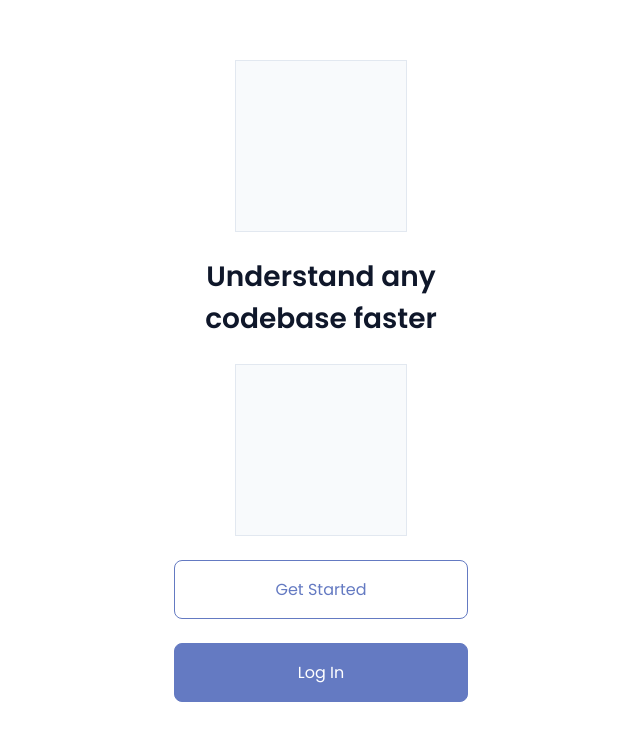
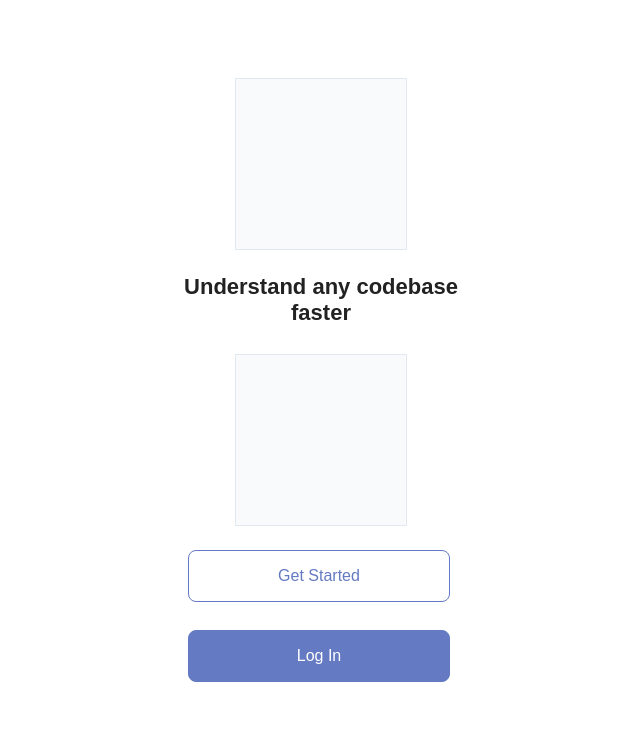
Before and after one commit to agile-students-fall2026/generic-mern-stack-project-repoiq, a React (Vite) app in the folder front-end/: page / in a window 1280 px wide. Shown: the top 740 px of the page, without its empty margins (319-959 px from the left). Built offline with nearby package versions, Linux system fonts and the light colour scheme.

Commit message:
add base styles

```diff
--- a/front-end/src/features/welcome.jsx
+++ b/front-end/src/features/welcome.jsx
@@ -1,4 +1,4 @@
-import "./welcome.css";
+import './welcome.css';
 
 function Welcome({ setPage }) {
   return (
@@ -9,11 +9,11 @@ function Welcome({ setPage }) {
 
       <div className="placeholder-img"></div>
 
-      <button className="btn btn-outline" onClick={() => setPage("signup")}>
+      <button className="btn btn-outline" onClick={() => setPage('signup')}>
         Get Started
       </button>
 
-      <button className="btn btn-gray" onClick={() => setPage("login")}>
+      <button className="btn btn-gray" onClick={() => setPage('login')}>
         Log In
       </button>
     </div>
--- a/front-end/src/index.css
+++ b/front-end/src/index.css
@@ -1,72 +1,105 @@
-@import url("https://fonts.googleapis.com/css2?family=Poppins:wght@400;500;600&family=JetBrains+Mono&display=swap");
+@import url('https://fonts.googleapis.com/css2?family=Poppins:wght@400;500;600&family=JetBrains+Mono&display=swap');
 
 :root {
   --primary: #647ac2;
   --primary-hover: #0c1328;
-  --accent: #38BDF8;
-  --secondary: #E0F2FE;
+  --accent: #38bdf8;
+  --secondary: #e0f2fe;
 
-  --text: #0F172A;
-  --text-muted: #64748B;
-  --border: #E2E8F0;
-  --background: #FFFFFF;
-  --surface: #F8FAFC;
+  --text: #0f172a;
+  --text-muted: #64748b;
+  --border: #e2e8f0;
+  --background: #ffffff;
+  --surface: #f8fafc;
 
-  --success: #16A34A;
-  --error: #DC2626;
+  --success: #16a34a;
+  --error: #dc2626;
 
   --radius: 8px;
   --radius-card: 12px;
 
-  --font: "Poppins", Arial, sans-serif;
-  --font-code: "JetBrains Mono", monospace;
+  --font: 'Poppins', Arial, sans-serif;
+  --font-code: 'JetBrains Mono', monospace;
 }
 
 body {
-  margin: 0;
-  font-family: var(--font);
-  font-size: 16px;
-  color: var(--text);
-  background-color: var(--background);
+  max-width: 400px;
+  margin: 0 auto;
+  padding: 18px;
+  font-family: Arial, Helvetica, sans-serif;
+  font-size: 14px;
+  color: #222;
 }
 
 h1 {
-  font-size: 28px;
-  font-weight: 600;
-  margin: 0;
+  font-size: 22px;
+  margin: 0 0 4px;
 }
-
 h2 {
-  font-size: 22px;
-  font-weight: 600;
-  margin: 0;
+  font-size: 15px;
+  margin: 18px 0 4px;
 }
-
-h3 {
-  font-size: 18px;
-  font-weight: 600;
-  margin: 0;
-}
-
 p {
   margin: 0;
 }
 
-.text-small {
-  font-size: 14px;
+input {
+  display: block;
+  width: 100%;
+  box-sizing: border-box;
+  padding: 7px 8px;
+  margin: 10px 0;
+  border: 1px solid #ccc;
+  border-radius: 4px;
 }
 
-.text-tiny {
-  font-size: 12px;
-  color: var(--text-muted);
+button {
+  padding: 5px 9px;
+  margin: 0 4px 4px 0;
+  border: none;
+  border-radius: 4px;
+  background: #eee;
+  color: #222;
+  cursor: pointer;
 }
 
-.code {
-  font-family: var(--font-code);
-  font-size: 14px;
+button.primary {
+  background: #3f5fb5;
+  color: white;
 }
 
-button,
-input {
-  font-family: var(--font);
+button:disabled {
+  background: #3f5fb5;
+  color: white;
 }
+
+button.primary {
+  display: block;
+  width: 100%;
+  padding: 9px;
+  margin-top: 14px;
+}
+
+.link {
+  color: #3f5fb5;
+  cursor: pointer;
+}
+
+.small {
+  font-size: 12px;
+  color: #666;
+}
+
+.row {
+  padding: 8px 0;
+  border-bottom: 1px solid #eee;
+}
+
+.nav {
+  margin-top: 20px;
+  text-align: center;
+}
+
+.add-error {
+  color: red;
+}
```
